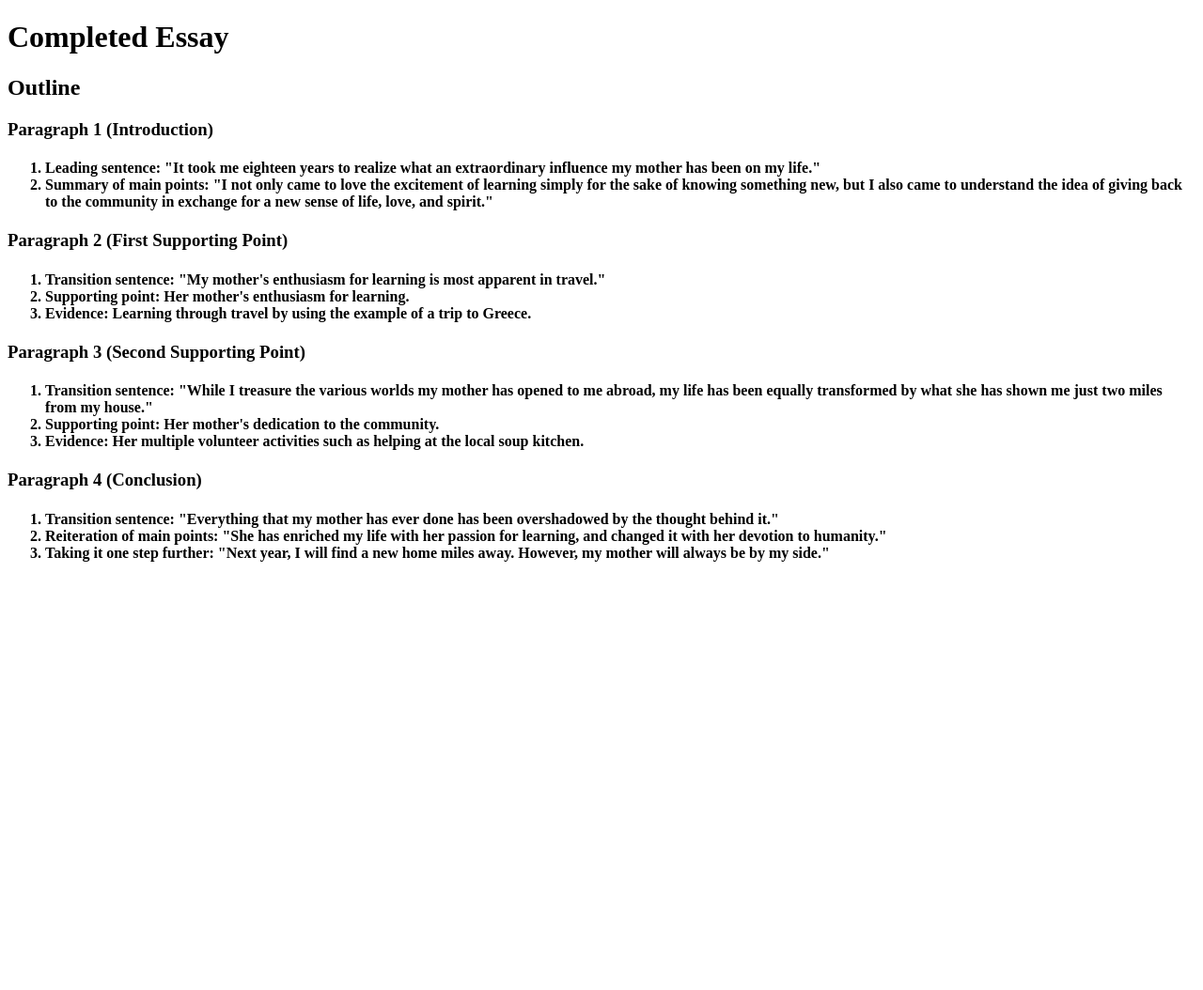
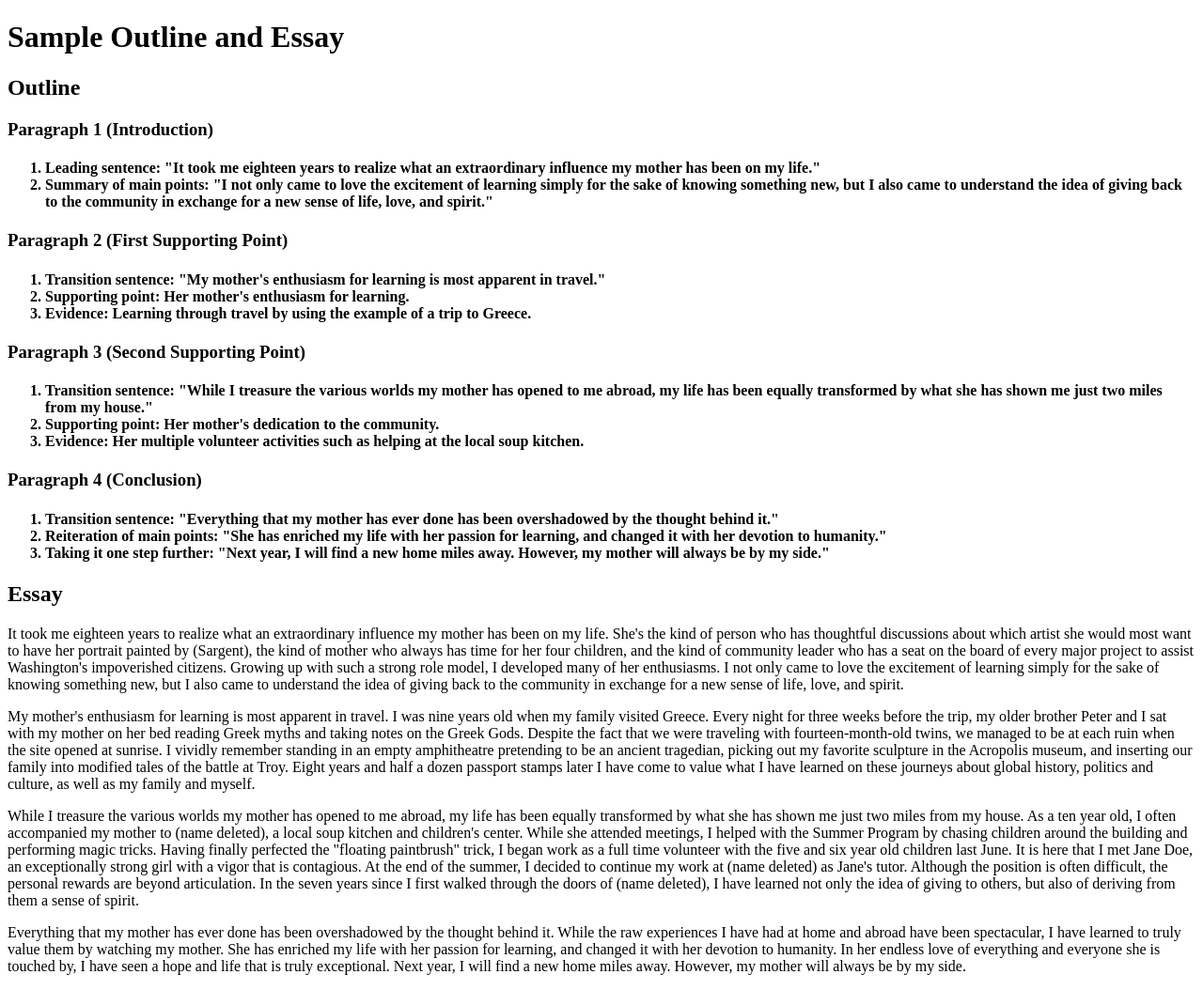
Before and after one commit to jcriedel/art300_outline, a plain HTML site: page index.html in a window 1280 px wide. Shown: the whole page at 94% size. Before the commit the page ends 800 px from the top, so only its background shows below. Drawn offline with Linux system fonts and the light colour scheme.

Commit message:
addedessay

```diff
--- a/index.html
+++ b/index.html
@@ -7,7 +7,7 @@
         <title>Document</title>
     </head>
     <body>
-        <h1>Completed Essay</h1>
+        <h1>Sample Outline and Essay</h1>
         <h2>Outline</h2>
         <h3>Paragraph 1 (Introduction)</h3>
         <h4>
@@ -40,5 +40,14 @@
                 <li>Taking it one step further: "Next year, I will find a new home miles away. However, my mother will always be by my side."</li>
             </ol>
         </h4>
+        <h2>Essay</h2>
+            <p>It took me eighteen years to realize what an extraordinary influence my mother has been on my life. She's the kind of person who has thoughtful discussions about which artist she would most want to have her portrait painted by (Sargent), the kind of mother who always has time for her four children, and the kind of community leader who has a seat on the board of every major project to assist Washington's impoverished citizens. Growing up with such a strong role model, I developed many of her enthusiasms. I not only came to love the excitement of learning simply for the sake of knowing something new, but I also came to understand the idea of giving back to the community in exchange for a new sense of life, love, and spirit.
+            </p>
+            <p>My mother's enthusiasm for learning is most apparent in travel. I was nine years old when my family visited Greece. Every night for three weeks before the trip, my older brother Peter and I sat with my mother on her bed reading Greek myths and taking notes on the Greek Gods. Despite the fact that we were traveling with fourteen-month-old twins, we managed to be at each ruin when the site opened at sunrise. I vividly remember standing in an empty amphitheatre pretending to be an ancient tragedian, picking out my favorite sculpture in the Acropolis museum, and inserting our family into modified tales of the battle at Troy. Eight years and half a dozen passport stamps later I have come to value what I have learned on these journeys about global history, politics and culture, as well as my family and myself.
+            </p>
+            <p>While I treasure the various worlds my mother has opened to me abroad, my life has been equally transformed by what she has shown me just two miles from my house. As a ten year old, I often accompanied my mother to (name deleted), a local soup kitchen and children's center. While she attended meetings, I helped with the Summer Program by chasing children around the building and performing magic tricks. Having finally perfected the "floating paintbrush" trick, I began work as a full time volunteer with the five and six year old children last June. It is here that I met Jane Doe, an exceptionally strong girl with a vigor that is contagious. At the end of the summer, I decided to continue my work at (name deleted) as Jane's tutor. Although the position is often difficult, the personal rewards are beyond articulation. In the seven years since I first walked through the doors of (name deleted), I have learned not only the idea of giving to others, but also of deriving from them a sense of spirit.
+            </p>
+            <p>Everything that my mother has ever done has been overshadowed by the thought behind it. While the raw experiences I have had at home and abroad have been spectacular, I have learned to truly value them by watching my mother. She has enriched my life with her passion for learning, and changed it with her devotion to humanity. In her endless love of everything and everyone she is touched by, I have seen a hope and life that is truly exceptional. Next year, I will find a new home miles away. However, my mother will always be by my side.
+            </p>
     </body>
 </html>
```
